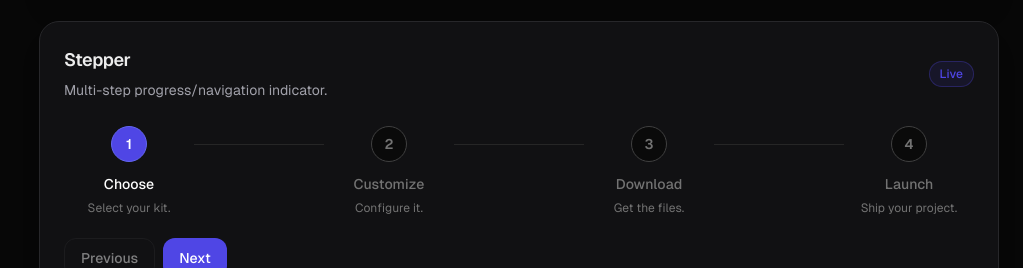
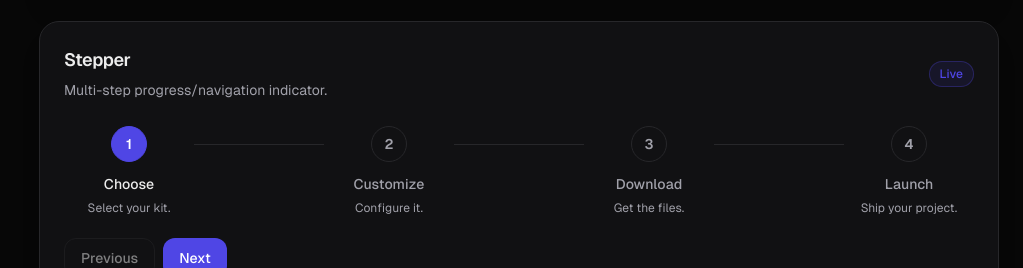
Before and after one commit to biznez-da-1/pro-ui-kit, a Next.js app: page / in a window 1280 px wide. Shown: the part 5280-5548 px from the top of the page, without its empty margins (257-1280 px from the left). Built offline with nearby package versions, Linux system fonts and the light colour scheme.

Commit message:
feat: tokenize stepper and accordion

```diff
--- a/src/components/ui/Stepper.tsx
+++ b/src/components/ui/Stepper.tsx
@@ -36,22 +36,22 @@ export function Stepper({ steps, currentStep, className, label = "Progress" }: S
                 <div
                   className={cn(
                     "flex h-9 w-9 items-center justify-center rounded-full border text-sm font-semibold transition-colors motion-reduce:transition-none",
-                    completed && "border-emerald-500 bg-emerald-500 text-white",
-                    active && "border-indigo-500 bg-indigo-600 text-white",
-                    !completed && !active && "border-neutral-700 bg-neutral-950 text-neutral-500",
+                    completed && "border-success bg-success text-white",
+                    active && "border-primary bg-primary text-primary-foreground",
+                    !completed && !active && "border-border bg-surface text-muted-foreground",
                   )}
                 >
                   {completed ? <Check className="h-4 w-4" aria-hidden="true" /> : stepNumber}
                 </div>
                 <div className="mt-3">
-                  <p className={cn("text-sm font-medium", active || completed ? "text-white" : "text-neutral-500")}>
+                  <p className={cn("text-sm font-medium", active || completed ? "text-surface-foreground" : "text-muted-foreground")}>
                     {step.label}
                   </p>
-                  {step.description && <p className="mt-1 text-xs leading-5 text-neutral-500">{step.description}</p>}
+                  {step.description && <p className="mt-1 text-xs leading-5 text-muted-foreground">{step.description}</p>}
                 </div>
               </li>
               {index < steps.length - 1 && (
-                <li className={cn("mt-[18px] h-px flex-1 list-none", completed ? "bg-emerald-500" : "bg-neutral-800")} aria-hidden="true" />
+                <li className={cn("mt-[18px] h-px flex-1 list-none", completed ? "bg-success" : "bg-border")} aria-hidden="true" />
               )}
             </React.Fragment>
           );
```
